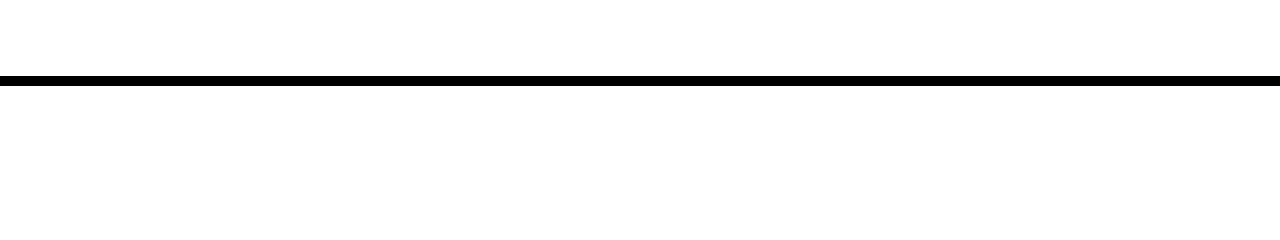
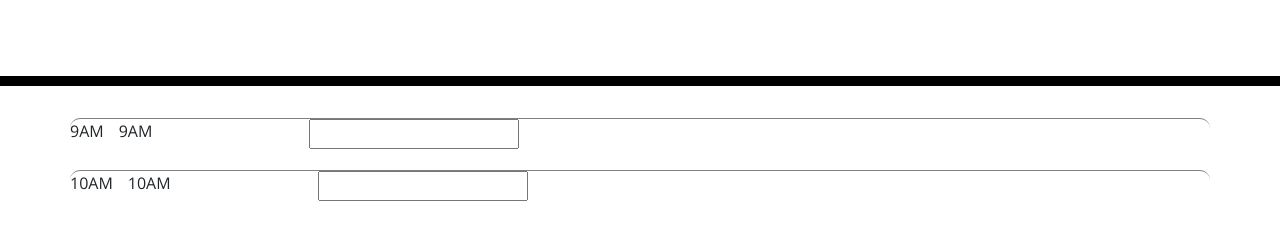
Before and after one commit to KephaneLoemba/Scheduler, a plain HTML site: page index.html in a window 1280 px wide. Shown: the part 182-422 px from the top of the page. Drawn offline with nearby package versions, Linux system fonts and the light colour scheme.

Commit message:
Fixed code that generates our schedule, in javascript. Will arrange the layout in future commit.

```diff
--- a/index.html
+++ b/index.html
@@ -28,11 +28,12 @@
       <p class="lead">A simple calendar app for scheduling your work day</p>
       <p id="currentDay" class="lead"></p>
     </header>
-    <div class="container">
+    <div class="container" id="bigContainer">
       <!-- Timeblocks go here -->
     </div>
 
     <script src="https://code.jquery.com/jquery-3.4.1.min.js"></script>
     <script src="https://cdnjs.cloudflare.com/ajax/libs/moment.js/2.24.0/moment.min.js"></script>
+    <script src="script.js"></script>
   </body>
 </html>
--- a/script.js
+++ b/script.js
@@ -5,24 +5,62 @@ $(document).ready(function(){
 
 
     //Let's create some arrays, containing ou different timeslots/key names.
-    let timeSlots = ['9AM', '10AM', '11AM', '12PM', '1PM', '2PM', '3PM', '4PM', '5PM',]
+    let timeSlots = ['9AM', '10AM']
+
+    //'11AM', '12PM', '1PM', '2PM', '3PM', '4PM', '5PM',
 
 
-    timeSlots.forEach(function(time) {
 
-        let time = $('<>')
 
-        letterBtn.addClass('row letter letter-button-color')
+    for (i = 0; i < timeSlots.length; i++) {
 
-        // 4. Then give each "letterBtn" a data-attribute called "data-letter".
-        letterBtn.attr('data-letter', letters[i])
-        // 5. Then give each "letterBtns" a text equal to "letters[i]".
-        letterBtn.text(letters[i])
-        // <button class="letter-button letter letter-button-color" data-letter="A">A</button>
+        let hour = 9;
 
-        // 6. Finally, append each "letterBtn" to the "#buttons" div (provided).
-        $('#buttons').append(letterBtn)
-    })
+        let newRow = $('<div>');
+        newRow.addClass('row plannerRow');
+        newRow.text(timeSlots[i]);
+        newRow.attr('hour-index', hour);
+
+
+        let timeCol = $('<div>');
+        timeCol.addClass('col-md-2');
+
+        let timeColContent = $('<p>');
+
+        timeColContent.attr('placeholder', 'Nothing planned yet, for this hour.');
+        timeColContent.html(timeSlots[i]);
+
+        timeCol.append(timeColContent)
+
+        let inputCol = $('<div>');
+        inputCol.addClass('col-md-8');
+
+        let inputColContent = $('<input>');
+        inputColContent.attr('type', 'text');
+        inputCol.append(inputColContent);
+
+        let saveCol = $('<div>')
+        saveCol.addClass('col-md-2')
+
+        let saveBtn = $('<button>')
+        saveBtn.attr('save-index', hour)
+        saveBtn.html("<i class='far fa-save'></i>")
+        saveCol.append(saveBtn)
+
+        $('div#bigContainer').append(newRow);
+        newRow.append(timeCol);
+        newRow.append(inputCol);
+
+        hour++;
+
+        // let timeSave = $('<button>')
+
+        // timeSave.addClass('saveBtn').text(timeSlots[i])
+
+        // $('#bigContainer').append(timeSave)
+
+
+    }
 
     //End of code!
 })
--- a/style.css
+++ b/style.css
@@ -33,7 +33,7 @@ textarea{
 .row {
   white-space: pre-wrap;
   height: 80px;
-  border-top: 1px solid white;;
+  border-top: 1px solid grey;;
 }
 
 .hour {
@@ -69,3 +69,13 @@ textarea{
   font-size: 20px;
   transition: all .3s ease-in-out;
 }
+
+
+.plannerRow {
+  height: 50px;
+  margin-top: 2px;
+  margin-bottom: 2px;
+  font-size: 1em;
+  line-height: 1.5;
+  border-radius: 10px;
+}
```
